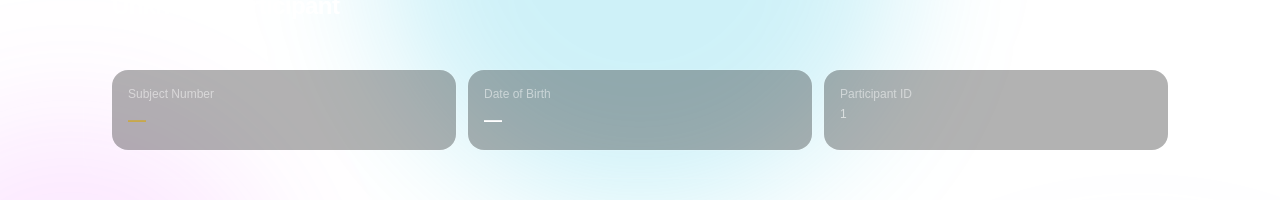
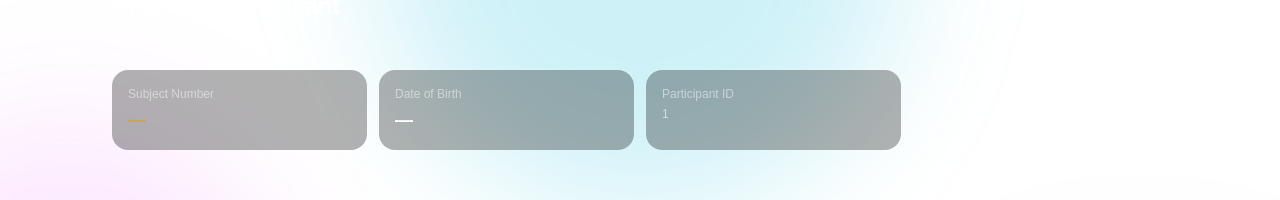
Before and after one commit to cken1977-create/legacyline-web, a Next.js app in the folder legacyline-ui/: page /subject/1 in a window 1280 px wide. Shown: the part 154-354 px from the top of the page. Built offline with nearby package versions, Linux system fonts and the light colour scheme; no server answers.

Commit message:
Update page.tsx

```diff
--- a/legacyline-ui/app/subject/[participant_id]/page.tsx
+++ b/legacyline-ui/app/subject/[participant_id]/page.tsx
@@ -134,7 +134,7 @@ export default async function SubjectPage({
             </span>
           </div>
 
-          <div className="mt-6 grid gap-3 sm:grid-cols-3">
+          <div className="mt-6 grid gap-3 sm:grid-cols-2 md:grid-cols-4">
             <div className="rounded-2xl bg-black/30 p-4 ring-1 ring-white/10">
               <div className="text-xs text-white/50">Subject Number</div>
               <div className="mt-1 font-mono text-lg font-semibold text-[#C8A84B]">
```
